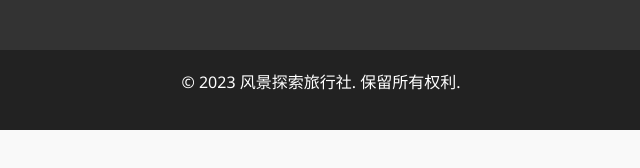
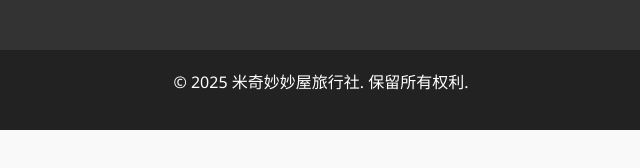
Before and after one commit to HFL-w/hfl-w.github.io, a plain HTML site: page contact.html in a window 1280 px wide. Shown: the part 568-736 px from the top of the page, 319-959 px from the left. Drawn offline with Linux system fonts and the light colour scheme.

Commit message:
Update contact.html

```diff
--- a/contact.html
+++ b/contact.html
@@ -49,7 +49,7 @@
             </div>
         </div>
         <div class="copyright">
-            <p>&copy; 2023 风景探索旅行社. 保留所有权利.</p>
+            <p>&copy; 2025 米奇妙妙屋旅行社. 保留所有权利.</p>
         </div>
     </footer>
 </body>
```
